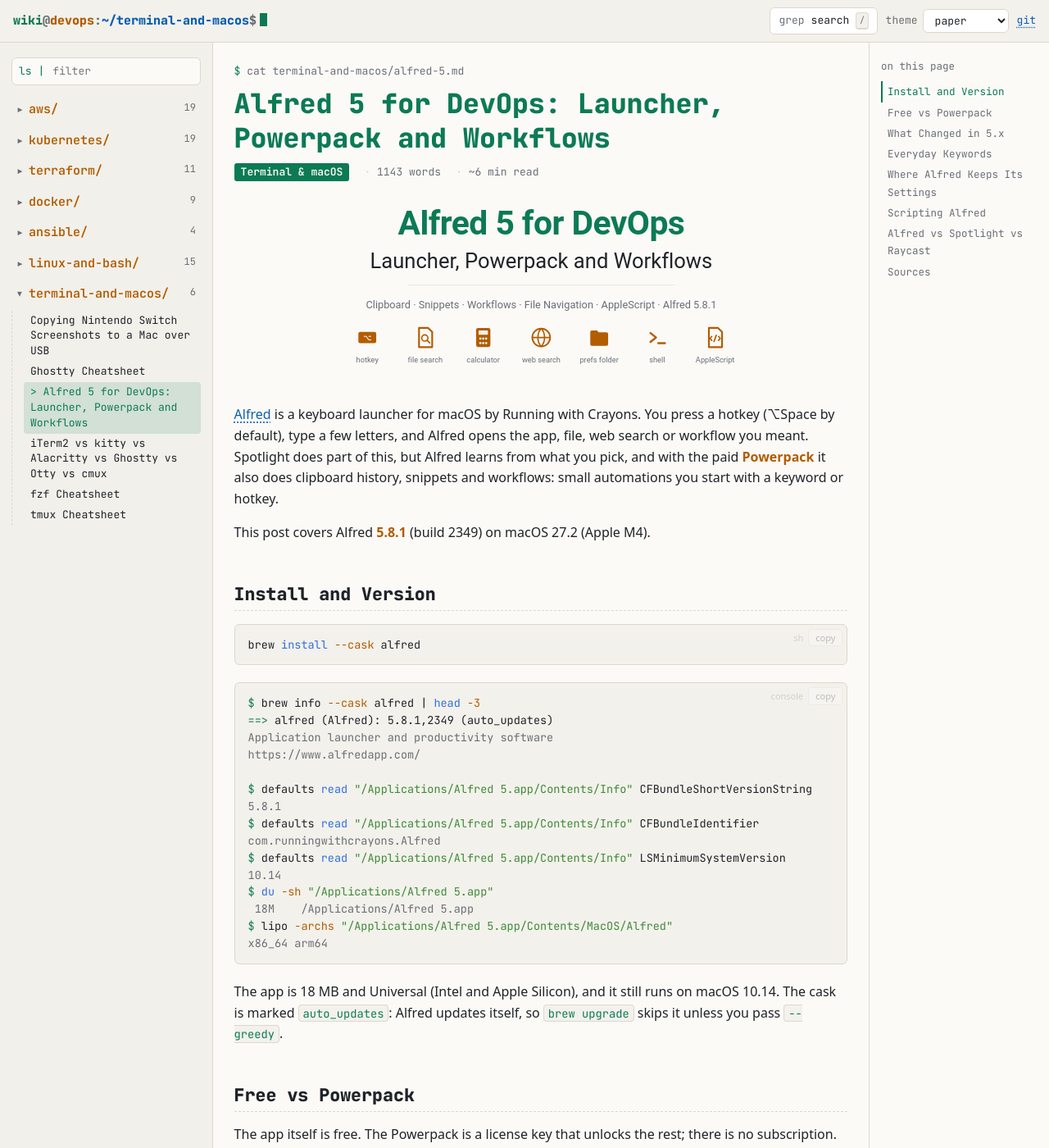
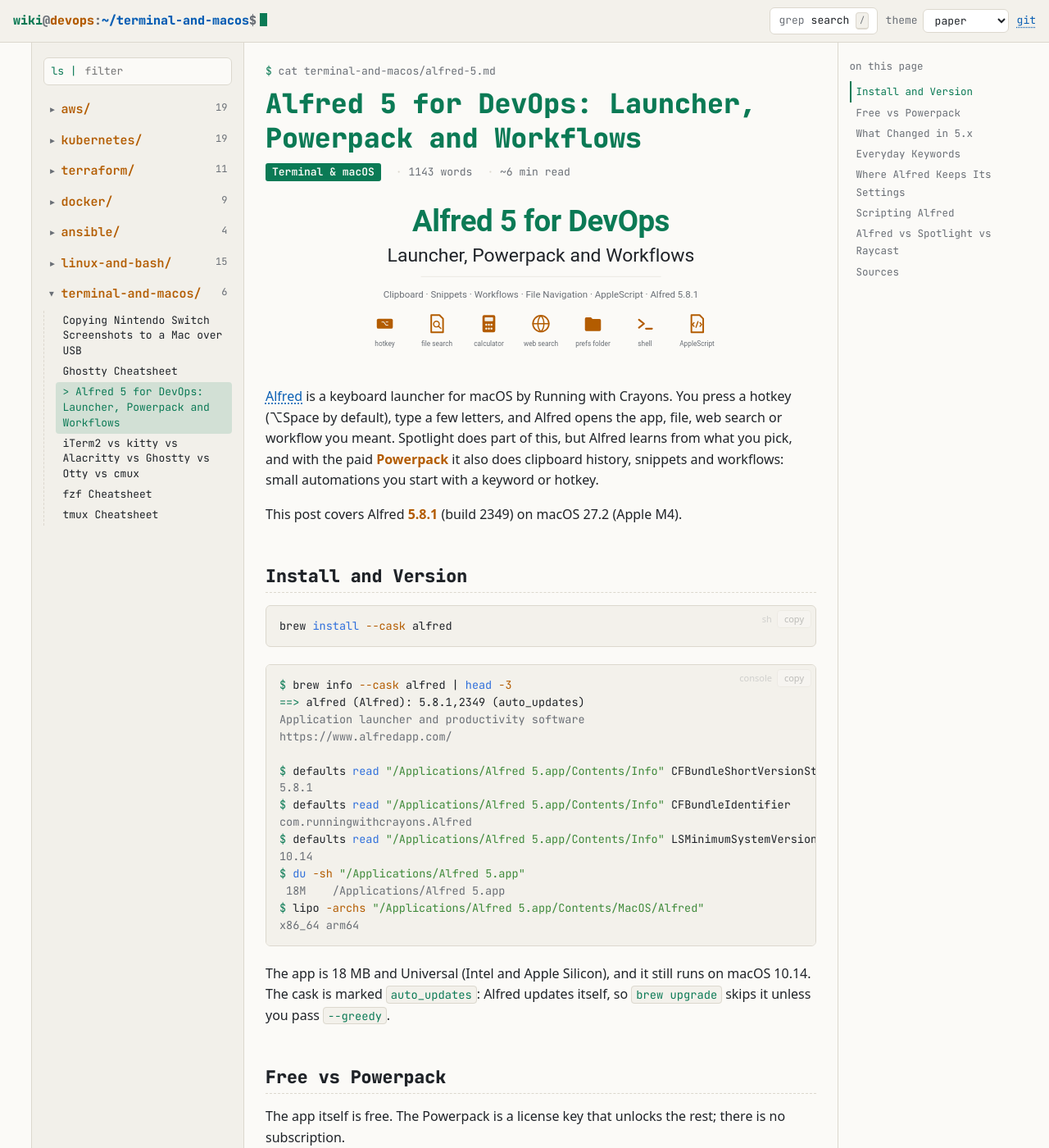
Before and after one commit to dcorneschi/documentation, a Jekyll site: the page built from alfred-5/index.md, in a window 1280 px wide and 1400 px high. Shown: the whole window at 82% size. Built offline with Jekyll 4.4.1, drawn with Linux system fonts in a browser that asks for light colours; our own code applies the rules of GitHub Pages for plain Markdown files.

Commit message:
Give article pages the same width as the home page
Both use one centered box (--page-max 1500px, same side padding), so
the article layout lines up with the home page grid on wide screens.

Co-Authored-By: Claude Opus 5.5 <noreply@anthropic.com>

```diff
--- a/assets/css/tty.css
+++ b/assets/css/tty.css
@@ -53,6 +53,8 @@ body {
   margin: 0;
   background: var(--bg);
   color: var(--fg);
+  --page-max: 1500px;                       /* home and article pages share this width */
+  --page-pad: clamp(16px, 3vw, 40px);
   --mono: "JetBrains Mono", ui-monospace, SFMono-Regular, Menlo, Consolas, monospace;
   --sans: system-ui, -apple-system, "Segoe UI", Roboto, "Helvetica Neue", Arial, sans-serif;
   font: 15px/1.7 var(--mono);
@@ -115,8 +117,9 @@ kbd {
   display: grid;
   grid-template-columns: 260px minmax(0, 1fr) 220px;
   width: 100%;
-  max-width: none;
+  max-width: var(--page-max);
   margin: 0 auto;
+  padding: 0 var(--page-pad);
 }
 .sidebar, .toc { position: relative; }
 .sidebar-inner, .toc-inner {
@@ -126,7 +129,7 @@ kbd {
   padding: 18px 14px 40px;
   scrollbar-width: thin;
 }
-.sidebar { border-right: 1px solid var(--border); background: var(--bg-alt); }
+.sidebar { border-right: 1px solid var(--border); border-left: 1px solid var(--border); background: var(--bg-alt); }
 .filter {
   display: flex; align-items: center; gap: 8px;
   border: 1px solid var(--border); border-radius: 6px; padding: 4px 8px;
@@ -313,7 +316,7 @@ div.highlighter-rouge:hover .code-tools, .code-tools:focus-within { opacity: 1;
 .term-line input { caret-color: var(--accent); }
 
 /* ---------- home ---------- */
-.home { flex: 1; width: 100%; max-width: 1500px; margin: 0 auto; padding: 32px clamp(16px, 3vw, 40px) 60px; }
+.home { flex: 1; width: 100%; max-width: var(--page-max); margin: 0 auto; padding: 32px var(--page-pad) 60px; }
 .hero { display: grid; grid-template-columns: minmax(0, 1.25fr) minmax(0, 1fr); gap: 40px; align-items: center; margin-bottom: 56px; }
 .hero-title { font-size: clamp(2rem, 4.5vw, 3.4rem); line-height: 1.1; margin: 0 0 16px; color: var(--accent); text-shadow: var(--glow); }
 .hero-lead { font-size: 1.05rem; margin: 0 0 22px; }
@@ -370,7 +373,7 @@ div.highlighter-rouge:hover .code-tools, .code-tools:focus-within { opacity: 1;
 }
 @media (max-width: 900px) {
   .nav-toggle { display: inline-block; }
-  .shell { grid-template-columns: minmax(0, 1fr); }
+  .shell { grid-template-columns: minmax(0, 1fr); padding: 0; }
   .sidebar {
     position: fixed; top: 52px; bottom: 0; left: 0; z-index: 15; width: min(320px, 86vw);
     transform: translateX(-102%); transition: transform .2s ease; box-shadow: 10px 0 30px #0007;
```
